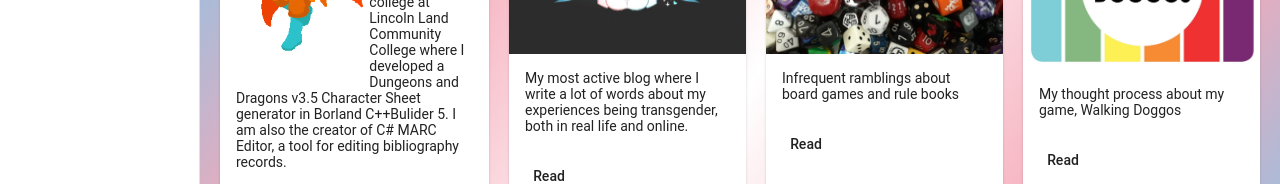
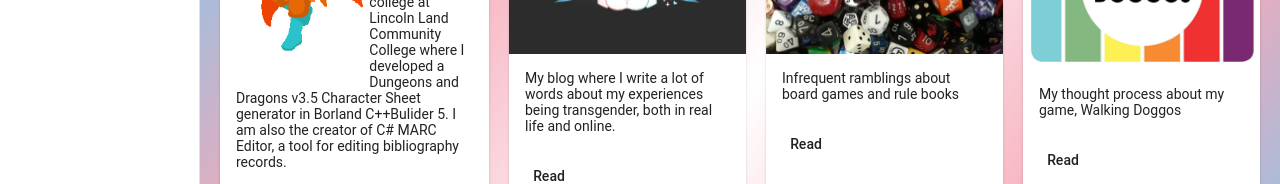
Before and after one commit to afrozenpeach/afrozenpeach, an Angular app: page /personal in a window 1280 px wide. Shown: the part 300-484 px from the top of the page. Built offline with nearby package versions, Linux system fonts and the light colour scheme.

Commit message:
Update blog status

```diff
--- a/src/app/personal/personal.types.ts
+++ b/src/app/personal/personal.types.ts
@@ -16,7 +16,7 @@ export const Blogs: Blog[] = [
         title: 'Mattie.LGBT',
         subtitle: 'Being Transgender in the Midwest and the Internet',
         imageUrl: 'assets/images/TransMercy.jpg',
-        content: 'My most active blog where I write a lot of words about my experiences being transgender, both in real life and online.',
+        content: 'My blog where I write a lot of words about my experiences being transgender, both in real life and online.',
         buttons: [
             {
                 text: 'Read',
```
